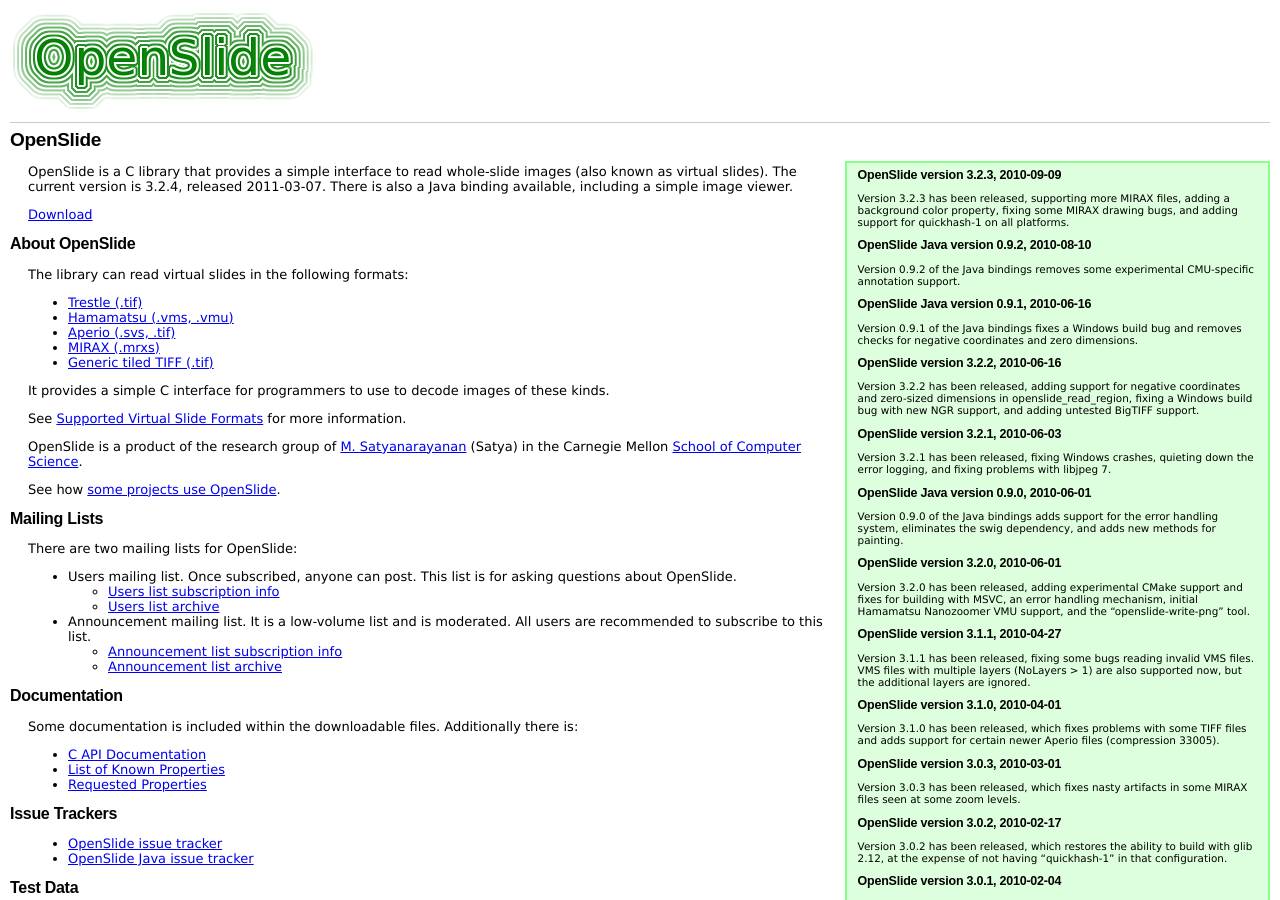
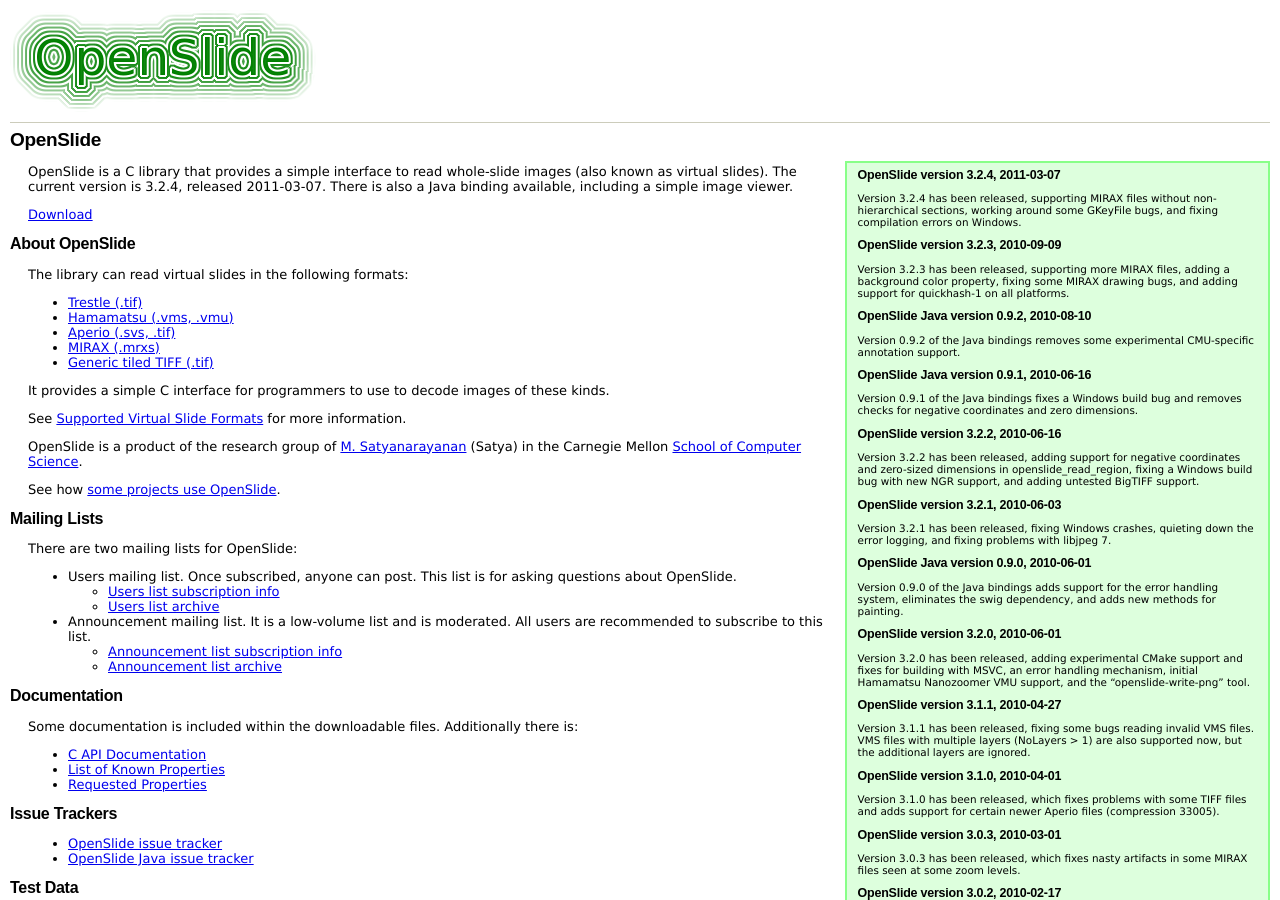
Before and after one commit to openslide/openslide.github.io, a Jekyll site: the page built from index.markdown, in a window 1280 px wide and 900 px high. Built offline with Jekyll 4.4.1, drawn with Linux system fonts in a browser that asks for light colours.

Commit message:
Edited _includes/news.markdown via GitHub

```diff
--- a/_includes/news.markdown
+++ b/_includes/news.markdown
@@ -1,3 +1,8 @@
+OpenSlide version 3.2.4, 2011-03-07
+===================================
+Version 3.2.4 has been released, supporting MIRAX files without non-hierarchical sections,
+working around some GKeyFile bugs, and fixing compilation errors on Windows.
+
 OpenSlide version 3.2.3, 2010-09-09
 ===================================
 Version 3.2.3 has been released, supporting more MIRAX files, adding a background color
```
